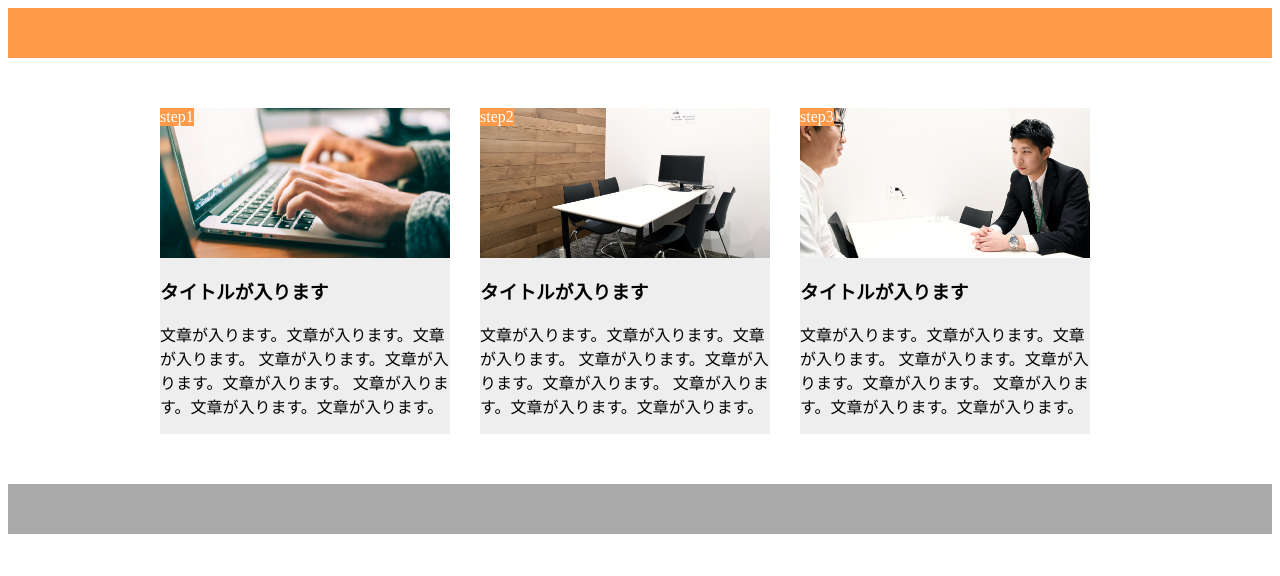
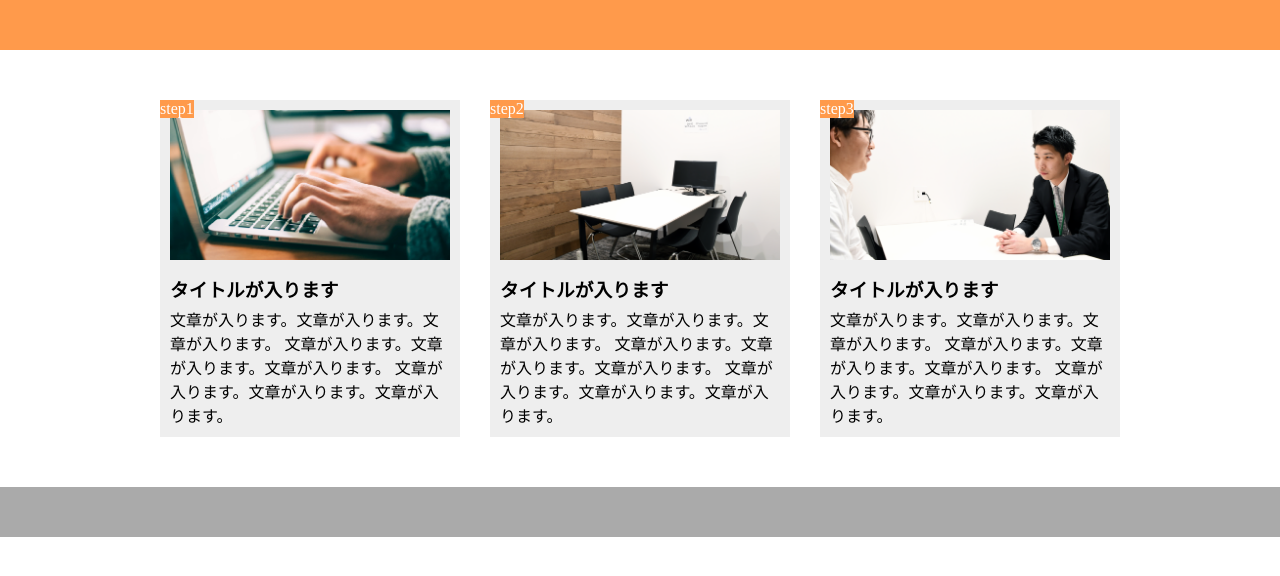
Before and after one commit to otakashi-1225/chapter1-10, a plain HTML site: page index.html in a window 1280 px wide. Drawn offline with Linux system fonts and the light colour scheme.

Commit message:
[update] chpa9 ans

```diff
--- a/index.html
+++ b/index.html
@@ -11,33 +11,33 @@
     <header></header>
 
     <main>
-          <section class="main-item">
-            <div class="main-item-img1"></div>
-            <span class="main-item-num">step1</span>
-            <h3>タイトルが入ります</h3>
-            <p>
+          <section class="step-box">
+            <div class="step-img1"></div>
+            <span class="step-num">step1</span>
+            <h3 class="title">タイトルが入ります</h3>
+            <p class="text">
             文章が入ります。文章が入ります。文章が入ります。
             文章が入ります。文章が入ります。文章が入ります。
             文章が入ります。文章が入ります。文章が入ります。
             </p>
           </section>
 
-          <section class="main-item">
-            <div class="main-item-img2"></div>
-            <span class="main-item-num">step2</span>
-            <h3>タイトルが入ります</h3>
-            <p>
+          <section class="step-box">
+            <div class="step-img2"></div>
+            <span class="step-num">step2</span>
+            <h3 class="title">タイトルが入ります</h3>
+            <p class="text">
             文章が入ります。文章が入ります。文章が入ります。
             文章が入ります。文章が入ります。文章が入ります。
             文章が入ります。文章が入ります。文章が入ります。
             </p>
           </section>
 
-          <section class="main-item">
-            <div class="main-item-img3"></div>
-            <span class="main-item-num">step3</span>
-            <h3>タイトルが入ります</h3>
-            <p>
+          <section class="step-box">
+            <div class="step-img3"></div>
+            <span class="step-num">step3</span>
+            <h3 class="title">タイトルが入ります</h3>
+            <p class="text">
             文章が入ります。文章が入ります。文章が入ります。
             文章が入ります。文章が入ります。文章が入ります。
             文章が入ります。文章が入ります。文章が入ります。
@@ -49,4 +49,3 @@
 
     <footer></footer>
   </body>
-</html>
--- a/style.css
+++ b/style.css
@@ -1,32 +1,33 @@
-.fab {
-  font-size: 32px;
-}
-
-.position {
-  position: absolute;
-  top: 10px;
+* {
+  box-sizing: border-box;
+  margin: 0;
+  padding: 0;
 }
 
 header {
   height: 50px;
-  width: 100%;
-  background-color: #FF9A4B;
+  background-color: #ff9a4b;
 }
 
-main{
+main {
   width: 960px;
   margin: 50px auto;
   display: flex;
 }
 
-.main-item{
+.step-box {
   width: 300px;
   margin-right: 30px;
+  padding: 10px;
   position: relative;
   background-color: #EEEEEE;
 }
 
-.main-item-num {
+.step-box:last-child {
+  margin-right: 0;
+}
+
+.step-num {
   position: absolute;
   top: 0;
   left: 0;
@@ -34,43 +35,32 @@ main{
   color: #fff;
 }
 
-.main-item-img1 {
+
+.step-img1 {
   height: 150px;
   background-image: url(img/flow01.png);
   background-position: bottom;
   background-size: cover;
 }
 
-.main-item-img2 {
+.step-img2 {
   height: 150px;
   background-image: url(img/flow02.png);
   background-position: bottom;
   background-size: cover;
 }
 
-.main-item-img3 {
+.step-img3 {
   height: 150px;
   background-image: url(img/flow03.png);
   background-position: bottom;
   background-size: cover;
 }
 
-@media screen and (max-width: 768px) {
-  main{
-    width: 100%;
-    margin: 50px auto;
-    display: block;
-  }
 
-  .main-item {
-    width: 90%;
-    margin-bottom: 20px;
-    position: relative;
-    background-color: #EEEEEE;
- }
-
+.title {
+  margin: 15px 0 5px;
 }
-
 
 footer {
   height: 50px;
```
